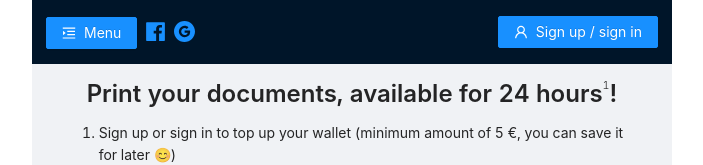
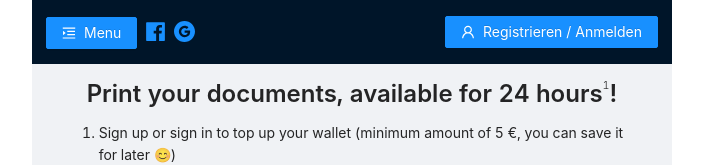
Before and after one commit to kohpai/the-prince-webapp, a React (Create React App) app: page /home in a window 1280 px wide. Shown: the top 165 px of the page, without its empty margins (288-991 px from the left). Built offline with nearby package versions, Linux system fonts and the light colour scheme; no server answers.

Commit message:
✨ Deutsch AuthUI

```diff
--- a/src/components/AuthUI.tsx
+++ b/src/components/AuthUI.tsx
@@ -38,7 +38,7 @@ export const AuthUI = () => {
           <Menu>
             <Menu.Item>
               <Link to="/user">
-                <PrinterOutlined /> Print console
+                <PrinterOutlined /> Ausdruck Konsole
               </Link>
             </Menu.Item>
             <Menu.Item
@@ -47,7 +47,7 @@ export const AuthUI = () => {
                 setRedirecting(true);
               }}
             >
-              <LogoutOutlined /> Sign out
+              <LogoutOutlined /> Ausloggen
             </Menu.Item>
           </Menu>
         }
@@ -61,11 +61,11 @@ export const AuthUI = () => {
     <>
       {redirecting && <Redirect to="/home" />}
       <Button type="primary" onClick={openModal}>
-        <UserOutlined /> Sign up / sign in
+        <UserOutlined /> Registrieren / Anmelden
       </Button>
       <Modal
         className="undo-info"
-        title="Sign up / sign in"
+        title="Registrieren / Anmelden"
         visible={modalVisibility}
         onOk={closeModal}
         onCancel={closeModal}
```
